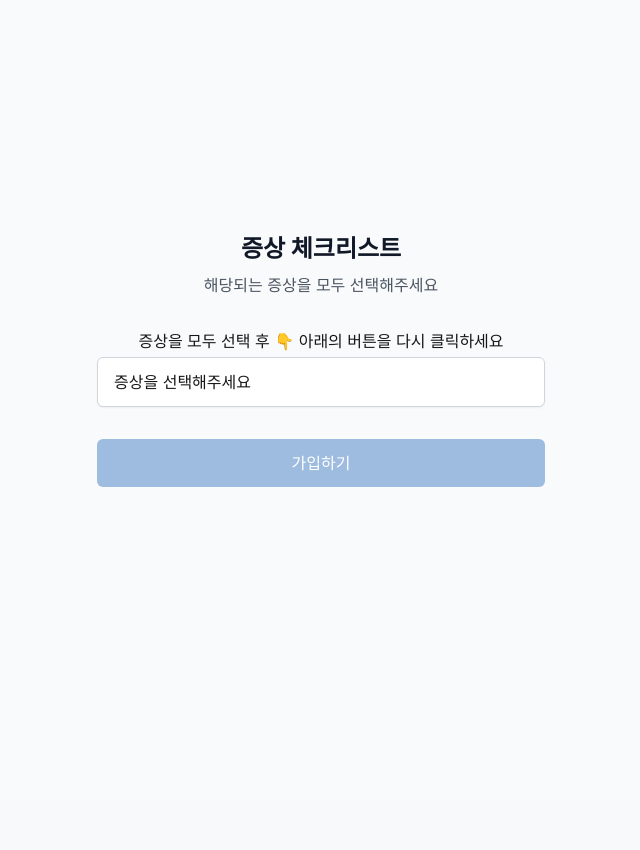
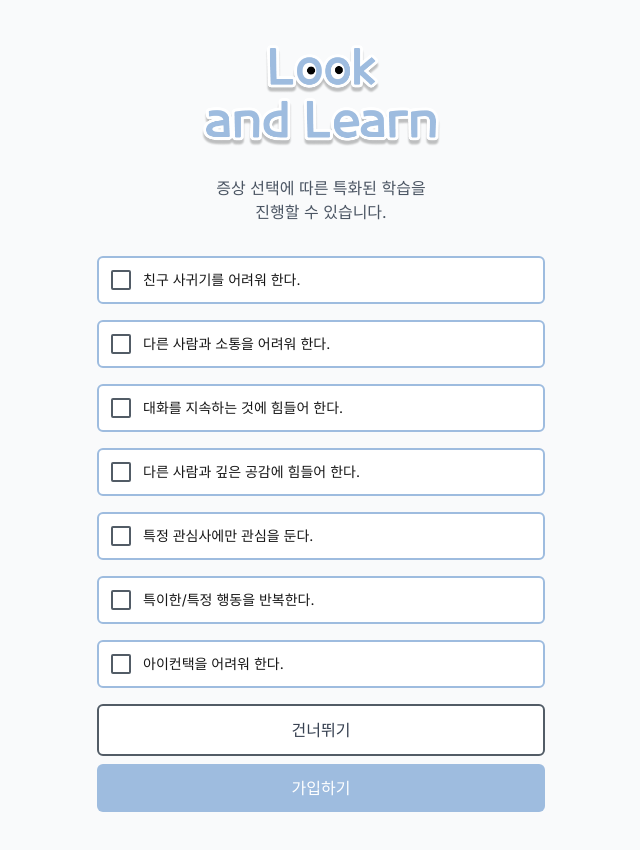
Before and after one commit to tinon1004/LookNLearn, a Next.js app: page /signup/symptoms in a window 1280 px wide. Shown: the top 850 px of the page, without its empty margins (319-959 px from the left). Before the commit the page ends 800 px from the top, so only its background shows below. Built offline with nearby package versions, Linux system fonts and the light colour scheme.

Commit message:
Refactor: change symptoms selection checkbox

```diff
--- a/src/app/signup/symptoms/SymptomsSelectionPage.tsx
+++ b/src/app/signup/symptoms/SymptomsSelectionPage.tsx
@@ -2,6 +2,7 @@
 
 import { useRouter } from 'next/navigation';
 import { useState } from 'react';
+import Image from 'next/image';
 
 interface SymptomType {
   id: number;
@@ -11,21 +12,15 @@ interface SymptomType {
 export default function SymptomsSelectionPage() {
   const router = useRouter();
   const [selectedSymptoms, setSelectedSymptoms] = useState<string[]>([]);
-  const [isOpen, setIsOpen] = useState(false);
 
   const symptoms: SymptomType[] = [
-    { id: 1, text: "관련 증상이 없다" },
-    { id: 2, text: "발달 수준에 적합한 또래 관계를 형성하지 못한다" },
-    { id: 3, text: "자발적으로 다른 사람과 즐거움이나 관심을 함께 나누고 싶어 하지 않는다" },
-    { id: 4, text: "정서적 상호작용이 부족하다" },
-    { id: 5, text: "구어 발달이 지연된다" },
-    { id: 6, text: "대화를 시작하거나 지속하는 데 어려움이 있다" },
-    { id: 7, text: "한정된 관심사에 몰두하며, 그 몰두하는 정도가 비정상적이다" },
-    { id: 8, text: "외관상 특특하다" },
-    { id: 9, text: "비기능적인 일이나 관습에 변함없이 집착한다" },
-    { id: 10, text: "상동적이고 반복적인 운동 양식(손이나 손가락을 꼬는 등)을 보인다" },
-    { id: 11, text: "물건의 어떤 부분에 대해 지속적으로 집착한다" },
-    { id: 12, text: "눈 맞추기, 얼굴 표정, 제스처 사용이 적절하지 않거나 빈도가 적다" }
+    { id: 1, text: "친구 사귀기를 어려워 한다." },
+    { id: 2, text: "다른 사람과 소통을 어려워 한다." },
+    { id: 3, text: "대화를 지속하는 것에 힘들어 한다." },
+    { id: 4, text: "다른 사람과 깊은 공감에 힘들어 한다." },
+    { id: 5, text: "특정 관심사에만 관심을 둔다." },
+    { id: 6, text: "특이한/특정 행동을 반복한다." },
+    { id: 7, text: "아이컨택을 어려워 한다." }
   ];
 
   const handleSymptomToggle = (symptomText: string) => {
@@ -45,65 +40,65 @@ export default function SymptomsSelectionPage() {
     <div className="flex flex-col items-center justify-center min-h-screen bg-gray-50 p-4">
       <div className="w-full max-w-md space-y-8 pb-20">
         <div className="text-center">
-          <h1 className="text-2xl font-bold text-gray-900">증상 체크리스트</h1>
-          <p className="mt-2 text-gray-600">해당되는 증상을 모두 선택해주세요</p>
+          <div className="mx-auto h-40 w-60 relative">
+            <Image
+              src="/img/Logo.png"
+              alt="Logo"
+              fill
+              className="object-contain"
+            />
+          </div>
+          <p className="text-gray-600">증상 선택에 따른 특화된 학습을</p>
+          <p className="text-gray-600">진행할 수 있습니다.</p>
         </div>
 
         <div className="w-full space-y-4">
-          <div className="relative">
-            <p className="text-center mb-1" >증상을 모두 선택 후 👇 아래의 버튼을 다시 클릭하세요</p>
-            <button
-              type="button"
-              onClick={() => setIsOpen(!isOpen)}
-              className="w-full px-4 py-3 text-left bg-white border border-gray-300 rounded-md shadow-sm focus:outline-none focus:ring-2 focus:ring-[#9EBCDF]"
-            >
-              증상을 선택해주세요
-            </button>
-
-            {isOpen && (
-              <div className="absolute z-10 w-full mt-1 bg-white border border-gray-300 rounded-md shadow-lg max-h-60 overflow-auto">
           {symptoms.map((symptom) => (
             <div
               key={symptom.id}
-                    className={`px-4 py-3 cursor-pointer hover:bg-gray-100 ${
-                      selectedSymptoms.includes(symptom.text) ? 'bg-gray-50' : ''
-                    }`}
-                    onClick={() => {
-                      handleSymptomToggle(symptom.text);
-                    }}
+              onClick={() => handleSymptomToggle(symptom.text)}
+              className={`
+                p-3
+                rounded-md
+                cursor-pointer
+                border-2
+                border-[#9EBCDF]
+                transition-all
+                ${selectedSymptoms.includes(symptom.text)
+                  ? 'bg-transparent'
+                  : 'bg-white'}
+              `}
             >
               <div className="flex items-center">
-                      <input
-                        type="checkbox"
-                        checked={selectedSymptoms.includes(symptom.text)}
-                        onChange={() => {}}
-                        className="mr-3"
-                      />
+                <div className={`
+                    w-5
+                    h-5
+                    mr-3
+                    border-2
+                    rounded-sm
+                    flex
+                    items-center
+                    justify-center
+                    transition-colors
+                    border-[#525c66]
+                    bg-white
+                  `}>
+                   {selectedSymptoms.includes(symptom.text) && (
+                    <span className="text-[#525c66] text-sm">✓</span>
+                  )}
+                </div>
                 <span className="text-sm">{symptom.text}</span>
               </div>
             </div>
           ))}
-              </div>
-            )}
-          </div>
 
-          <div className="space-y-2">
-            {selectedSymptoms.map((symptom, index) => (
-              <div
-                key={index}
-                className="flex items-center justify-between bg-gray-50 px-4 py-2 rounded-md"
+          <div className="flex flex-col space-y-2">
+            <button
+              onClick={handleSubmit}
+              className="w-full px-4 py-3 border-2 border-[#525c66] text-gray-700 font-medium rounded-md hover:bg-gray-100 transition duration-300 bg-white"
             >
-                <span className="text-sm text-gray-700">{symptom}</span>
-                <button
-                  type="button"
-                  onClick={() => handleSymptomToggle(symptom)}
-                  className="ml-2 text-gray-500 hover:text-gray-700"
-                >
-                  ×
+              건너뛰기
             </button>
-              </div>
-            ))}
-          </div>
 
             <button
               onClick={handleSubmit}
@@ -114,5 +109,6 @@ export default function SymptomsSelectionPage() {
           </div>
         </div>
       </div>
+    </div>
   );
 }
```
Lines whose indentation alone changed are shown as unchanged.
